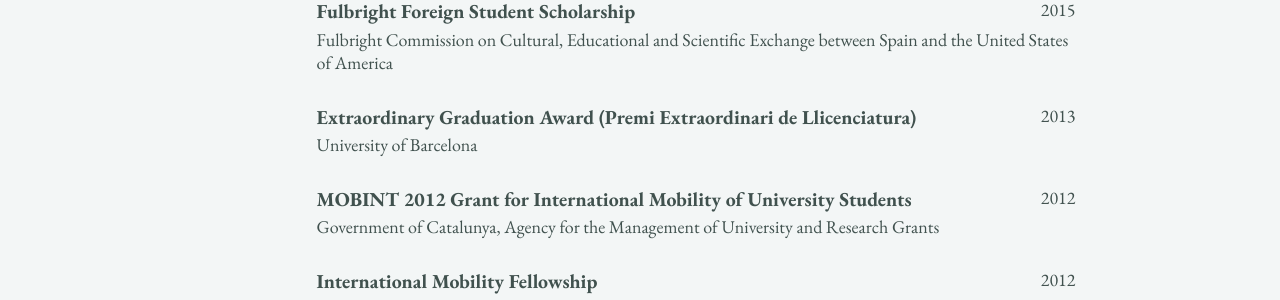
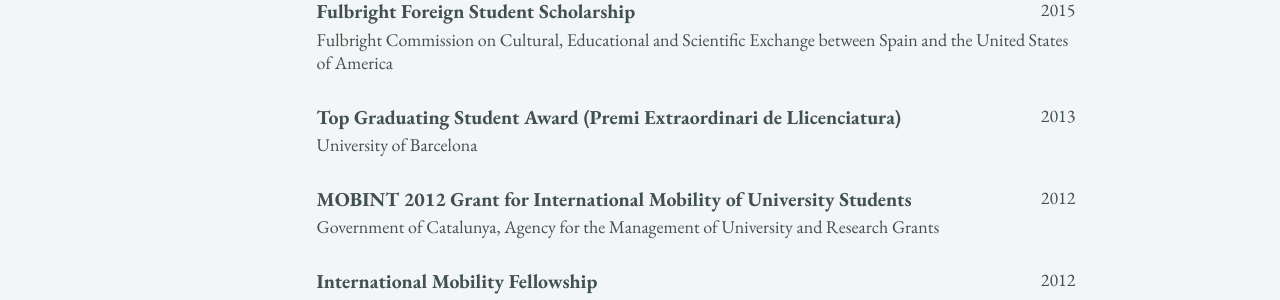
Before and after one commit to epujol90/epujol90.github.io, a Jekyll site: the page built from _pages/cv-json.md, in a window 1280 px wide and 900 px high, scrolled down 2181 px. Shown: the part 156-456 px from the top of the window. Built offline with Jekyll 4.4.1, drawn with Linux system fonts in a browser that asks for light colours; a script bundle is joined from its source files by our own code; library files that are not in the unit come from our copies.

Commit message:
Update cv.json

```diff
--- a/_data/cv.json
+++ b/_data/cv.json
@@ -152,7 +152,7 @@
     },
     {
       "year": "2013",
-      "title": "Extraordinary Graduation Award (Premi Extraordinari de Llicenciatura)",
+      "title": "Top Graduating Student Award (Premi Extraordinari de Llicenciatura)",
       "issuer": "University of Barcelona"
     },
     {
```
